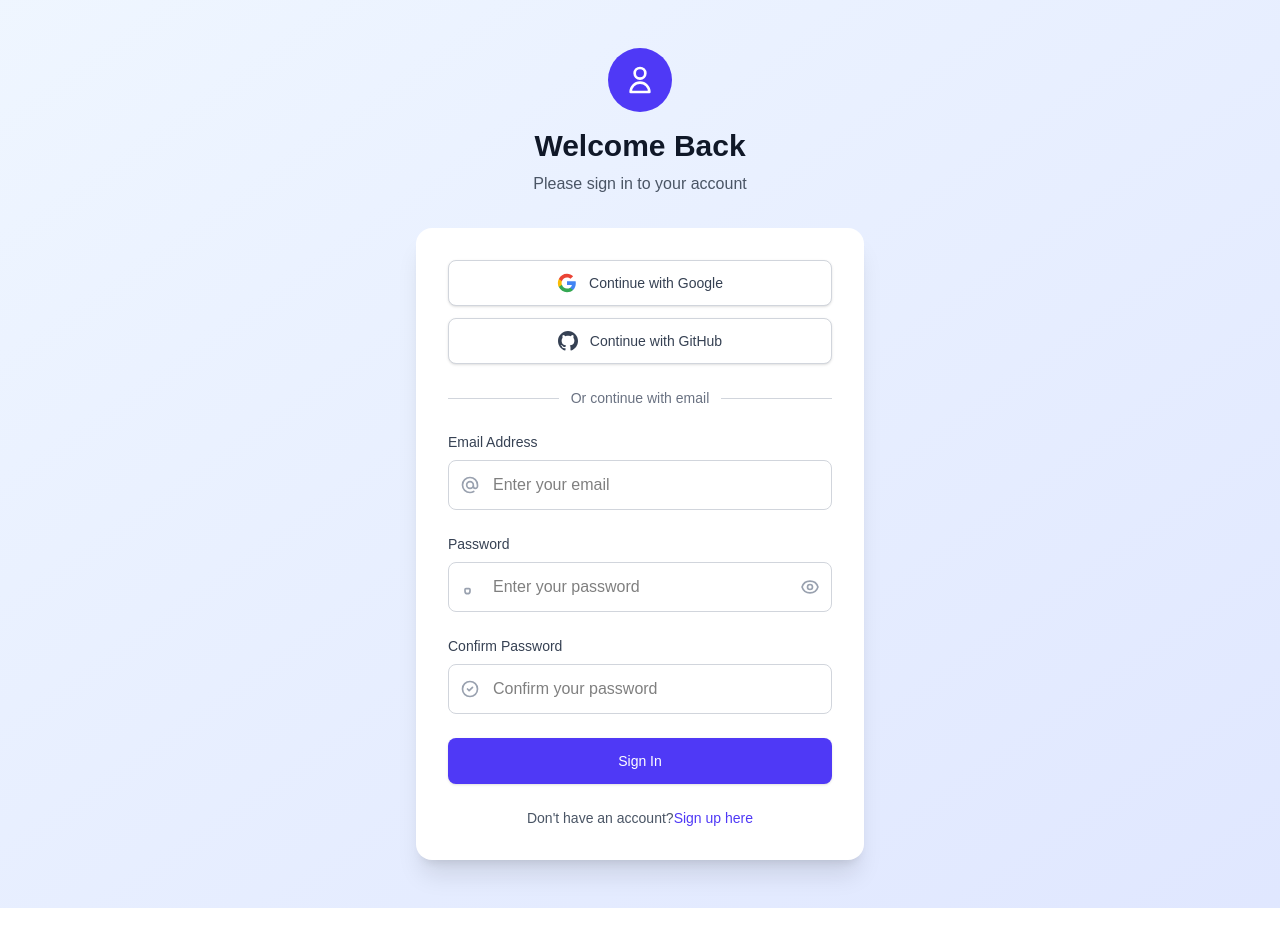
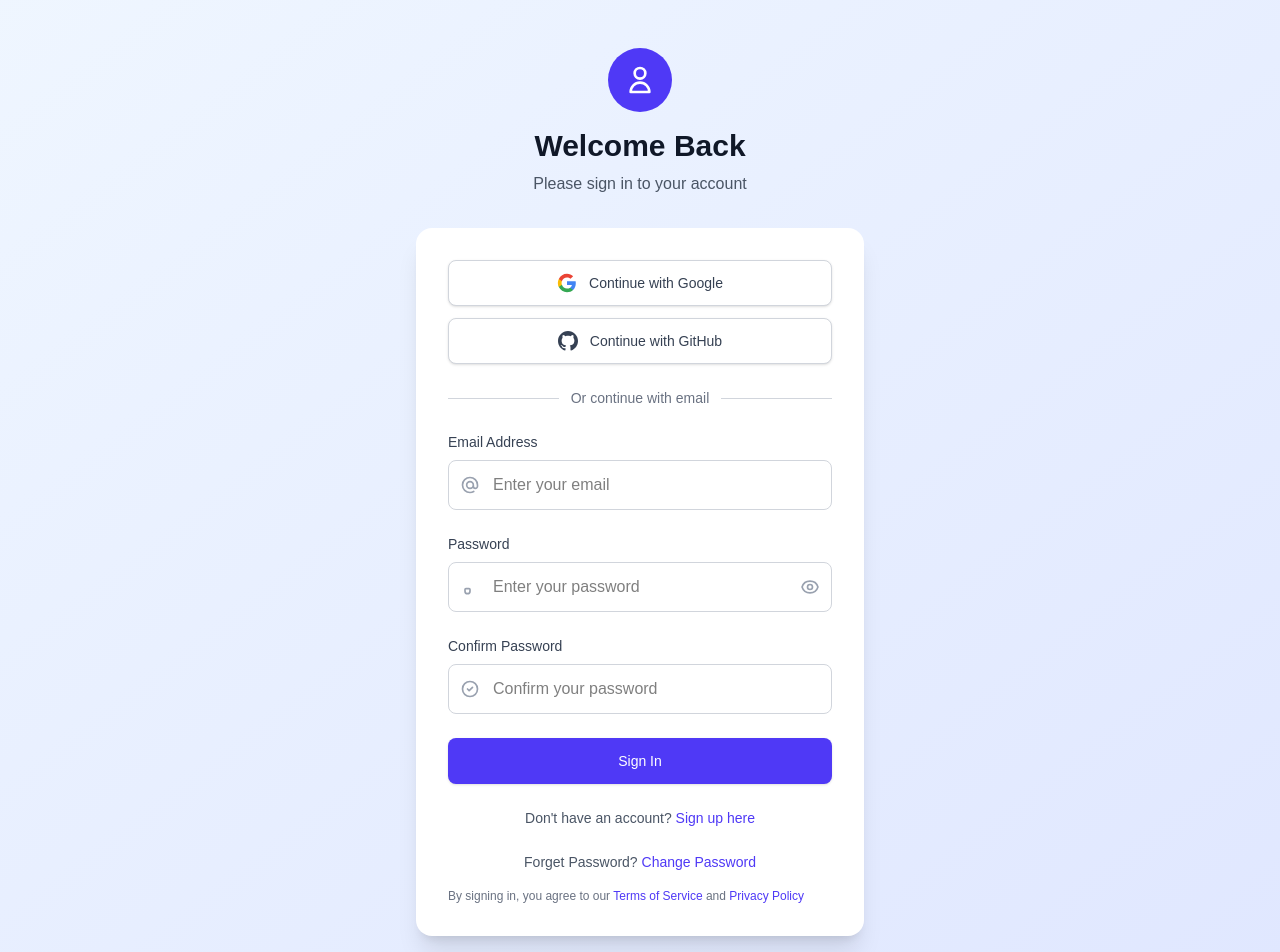
Before and after one commit to Anezz12/form-login, a Next.js app: page / in a window 1280 px wide. Shown: the top 952 px of the page. Before the commit the page ends 908 px from the top, so only its background shows below. Built offline with nearby package versions, Linux system fonts and the light colour scheme.

Commit message:
Add password recovery and terms/privacy policy links to FormLogin component

```diff
--- a/components/FormLogin.tsx
+++ b/components/FormLogin.tsx
@@ -473,7 +473,7 @@ export default function FormLogin() {
           {/* Footer */}
           <div className="mt-6 text-center">
             <p className="text-sm text-gray-600">
-              {" Don't have an account?"}
+              {"Don't have an account? "}
               <Link
                 href="/signup"
                 className="font-medium text-indigo-600 hover:text-indigo-500 transition-colors duration-200"
@@ -482,6 +482,35 @@ export default function FormLogin() {
               </Link>
             </p>
           </div>
+          <div className="mt-6 text-center">
+            <p className="text-sm text-gray-600">
+              {'Forget Password? '}
+              <Link
+                href="/forget-password"
+                className="font-medium text-indigo-600 hover:text-indigo-500 transition-colors duration-200"
+              >
+                Change Password
+              </Link>
+            </p>
+          </div>
+          <div>
+            <p className="mt-4 text-xs text-gray-500">
+              By signing in, you agree to our{' '}
+              <Link
+                href="/terms"
+                className="text-indigo-600 hover:text-indigo-500 transition-colors duration-200"
+              >
+                Terms of Service
+              </Link>{' '}
+              and{' '}
+              <Link
+                href="/privacy"
+                className="text-indigo-600 hover:text-indigo-500 transition-colors duration-200"
+              >
+                Privacy Policy
+              </Link>
+            </p>
+          </div>
         </div>
       </div>
     </div>
```
